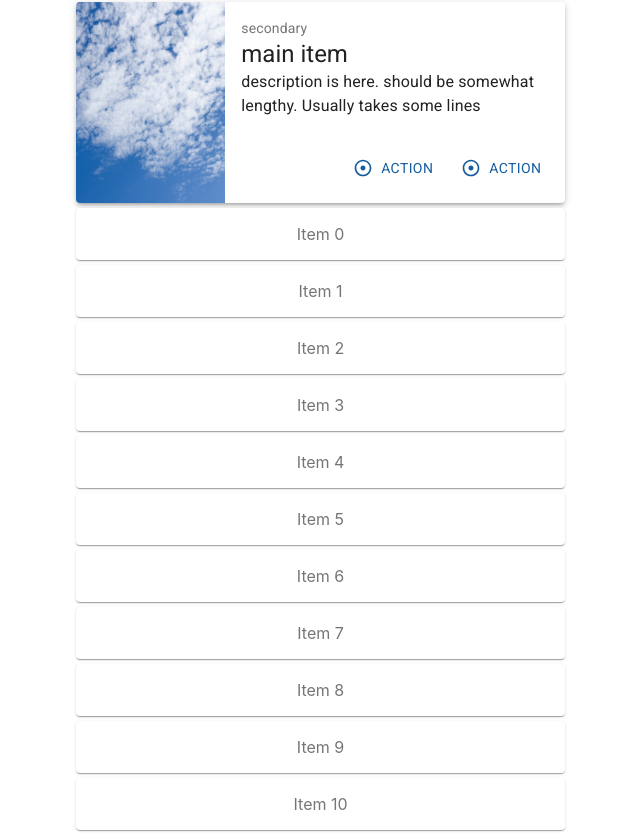
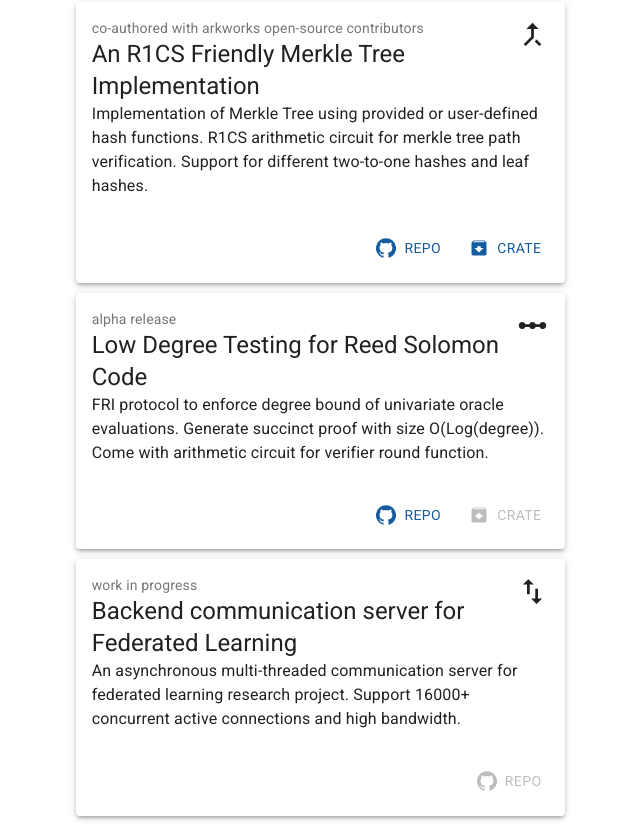
Before and after one commit to tsunrise/personal_website, a React (Create React App) app: page / in a window 1280 px wide. Shown: the part 848-1681 px from the top of the page, without its empty margins (195-835 px from the left). Built offline with nearby package versions, Linux system fonts and the light colour scheme.

Commit message:
footprint

```diff
--- a/src/components/foorprint.tsx
+++ b/src/components/foorprint.tsx
@@ -1,8 +1,8 @@
-import {Box, Button, Card, CardActions, CardContent, CardMedia, makeStyles, Typography} from "@material-ui/core";
+import {Box, Button, Card, CardActions, CardContent, makeStyles, Tooltip, Typography} from "@material-ui/core";
 
 import DividerWithText from "./textDivider";
-import backgroundImg from "../images/bkg.jpg";
-import {Adjust} from "@material-ui/icons";
+import {Archive, CallMerge, GitHub, ImportExport, LinearScale} from "@material-ui/icons";
+import {cloneElement} from "react";
 
 interface Prop {
 
@@ -12,22 +12,19 @@ const useStyles = makeStyles((theme) => ({
     root: {
         marginTop: 10,
         display: "flex",
+        flexDirection: "column",
         [theme.breakpoints.down("xs")]: {
-            flexDirection: "column",
             marginLeft: 5,
             marginRight: 5,
-        },
-        [theme.breakpoints.up("sm")]: {
-            flexDirection: "row"
         }
     },
-    media: {
-        [theme.breakpoints.down("xs")]: {
-            height: 250,
-        },
-        [theme.breakpoints.up("sm")]: {
-            width: 250,
-        },
+    upper: {
+        display: "flex",
+        flexDirection: "row",
+        justifyContent: "space-between"
+    },
+    upperIcon: {
+        fontSize: 33
     },
     content: {
         padding: 24,
@@ -41,29 +38,49 @@ const useStyles = makeStyles((theme) => ({
 interface Action {
     name: string,
     icon: JSX.Element,
-    link: string
+    link: string,
+    disabled?: boolean
 }
 
 interface CardItems {
-    imageUrl: string,
-    imageTitle: string,
     secondary: string,
+    upperIcon: JSX.Element,
     main: string,
     description: string,
     actions: Action[],
-
 }
 
 const items: CardItems[] = [
     {
-        imageUrl: backgroundImg,
-        imageTitle: "test title",
-        secondary: "secondary",
-        main: "main item",
-        description: "description is here. should be somewhat lengthy. Usually takes some lines",
+        secondary: "co-authored with arkworks open-source contributors",
+        upperIcon: <CallMerge/>,
+        main: "An R1CS Friendly Merkle Tree Implementation",
+        description: "Implementation of Merkle Tree using provided or user-defined hash functions." +
+            " R1CS arithmetic circuit for merkle tree path verification. Support for different two-to-one hashes and leaf hashes.",
         actions: [
-            {name: "Action", icon: <Adjust/>, link: "https://tomshen.io/"},
-            {name: "Action", icon: <Adjust/>, link: "https://tomshen.io/"}
+            {name: "Repo", icon: <GitHub/>, link: "https://github.com/arkworks-rs/crypto-primitives"},
+            {name: "Crate", icon: <Archive/>, link: "https://github.com/arkworks-rs/crypto-primitives"}
+        ]
+    },
+    {
+        secondary: "alpha release",
+        upperIcon: <LinearScale/>,
+        main: "Low Degree Testing for Reed Solomon Code",
+        description: "FRI protocol to enforce degree bound of univariate oracle evaluations. Generate succinct proof with size O(Log(degree))." +
+            " Come with arithmetic circuit for verifier round function.",
+        actions: [
+            {name: "Repo", icon: <GitHub/>, link: "https://github.com/arkworks-rs/ldt"},
+            {name: "Crate", icon: <Archive/>, link: "#", disabled: true}
+        ]
+    },
+    {
+        secondary: "work in progress",
+        upperIcon: <ImportExport/>,
+        main: "Backend communication server for Federated Learning",
+        description: "An asynchronous multi-threaded communication server for federated learning research project." +
+            " Support 16000+ concurrent active connections and high bandwidth. ",
+        actions: [
+            {name: "Repo", icon: <GitHub/>, link: "#", disabled: true},
         ]
     }
 ]
@@ -73,22 +90,34 @@ export default function Footprints(prop: Prop) {
     const classes = useStyles(prop)
     const cards = items.map(item =>
         <Card className={classes.root} elevation={3}>
-            <CardMedia
-                className={classes.media}
-                image={item.imageUrl}
-                title={item.imageTitle}
-            />
             <Box>
                 <CardContent>
-                    <Typography variant="body2" color="textSecondary">{item.secondary}</Typography>
-                    <Typography variant="h5">{item.main}</Typography>
+                    <Box className={classes.upper}>
+                        <Box>
+                            <Typography variant="body2" color="textSecondary">{item.secondary}</Typography>
+                            <Typography variant="h5">{item.main}</Typography>
+                        </Box>
+                        <Box>
+                            {cloneElement(item.upperIcon, {className: classes.upperIcon})}
+                        </Box>
+                    </Box>
                     <Typography variant="body1">{item.description} </Typography>
                 </CardContent>
                 <CardActions>
-                    {item.actions.map(action => <Button color="primary" className={classes.actionButton}
-                                                        startIcon={action.icon} href={action.link}>
-                        {action.name}
-                    </Button>)}
+                    {item.actions.map(action => {
+                        if (action.disabled) {
+                            return <Tooltip title="not yet available">
+                                <Box className={classes.actionButton}>
+                                    <Button color="primary"
+                                            startIcon={action.icon} href={action.link} disabled>{action.name}
+                                    </Button>
+                                </Box>
+                            </Tooltip>
+                        }
+                        return <Button color="primary" className={classes.actionButton}
+                                       startIcon={action.icon} href={action.link}>{action.name}
+                        </Button>
+                    })}
                 </CardActions>
             </Box>
         </Card>
--- a/src/components/main.tsx
+++ b/src/components/main.tsx
@@ -1,7 +1,7 @@
 //! defines the website layout
 
 import React, {useEffect, useState} from "react";
-import {createStyles, Grid, Hidden, makeStyles, Paper, Theme} from "@material-ui/core";
+import {createStyles, Divider, Grid, Hidden, makeStyles, Theme, Typography} from "@material-ui/core";
 import HeadBar from "./headbar";
 import Heading from "./heading";
 import Introduction from "./introduction";
@@ -29,6 +29,15 @@ const useStyles = makeStyles((theme: Theme) => createStyles({
     },
     mainItem: {
         marginTop: 5
+    },
+    rightBar: {
+        [theme.breakpoints.down("xs")]: {
+            display: 'None'
+        }
+    },
+    bottomDivider: {
+        marginTop: theme.spacing(3),
+        marginBottom: theme.spacing(2)
     }
 }))
 
@@ -57,12 +66,6 @@ export default function MainGrid() {
         return () => {window.removeEventListener("scroll", handleScroll)}
     })
 
-    let elementPlaceHolders = []
-    for (let i = 0; i < 20; i++) {
-        elementPlaceHolders.push(<Grid item className={classes.mainItem}><Paper className={classes.paper}>Item {i}</Paper></Grid>)
-    }
-
-
     return (
         <Grid container className={classes.root} justify="center">
 
@@ -89,13 +92,16 @@ export default function MainGrid() {
                     <Grid item className={classes.mainItem}>
                         <Footprints/>
                     </Grid>
+                    <Grid item className={classes.mainItem}>
+                        <Divider className={classes.bottomDivider}/>
+                        <Typography variant="body2" color="textSecondary">
+                            © Conghao Shen
+                        </Typography>
+                    </Grid>
 
-                    {
-                        elementPlaceHolders
-                    }
                 </Grid>
                     {/*Right Bar: will show contact info and my selfie!*/}
-                <Grid item container md={4} xs={12}>
+                <Grid item container md={4} className={classes.rightBar}>
                     {/*Contact Information*/}
                     <Grid item className={classes.fullWidth}>
                         <ContactGadget/>
```
Also changed, not shown: 1 other file (tests, documents, lock files or other folders).
